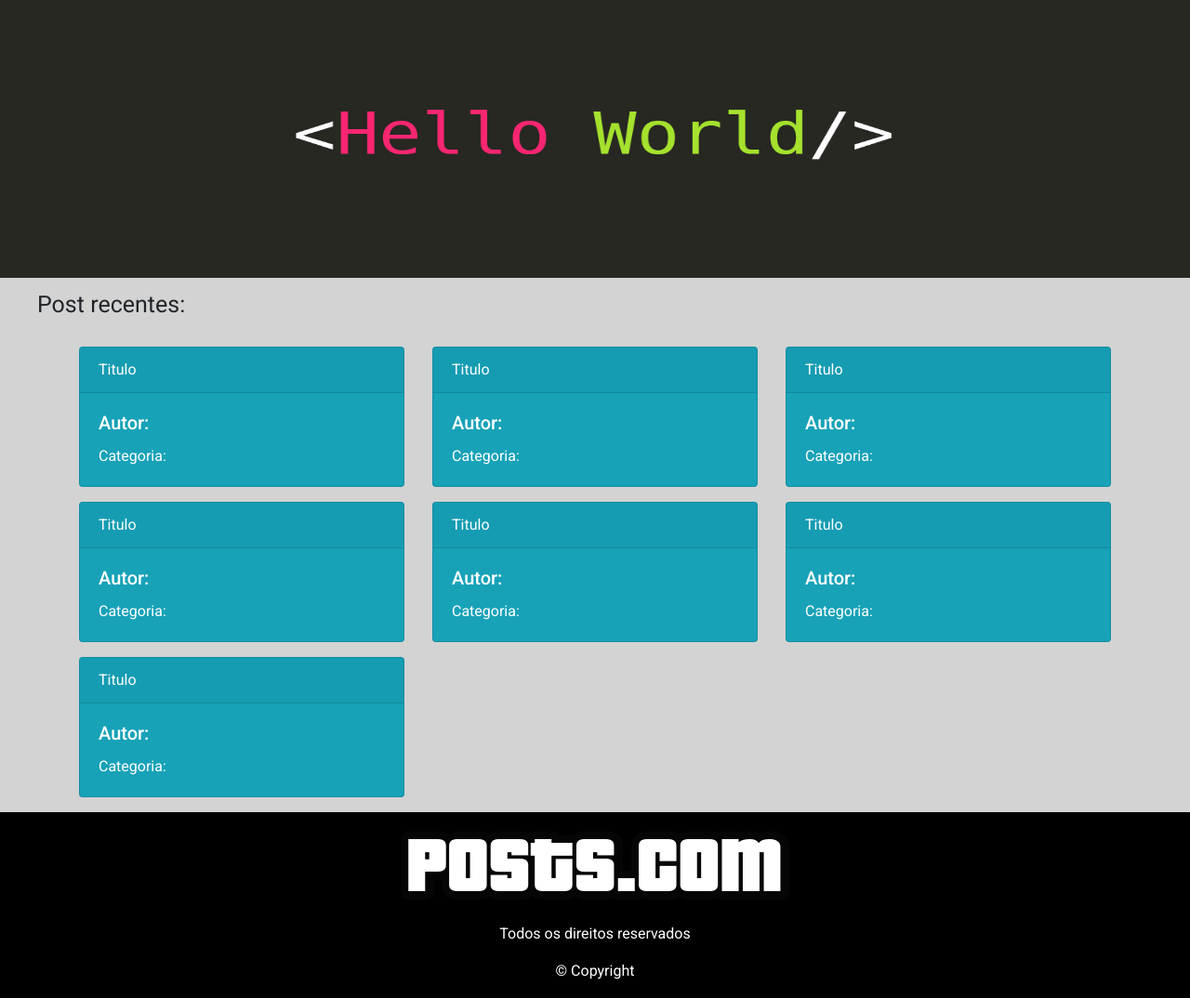
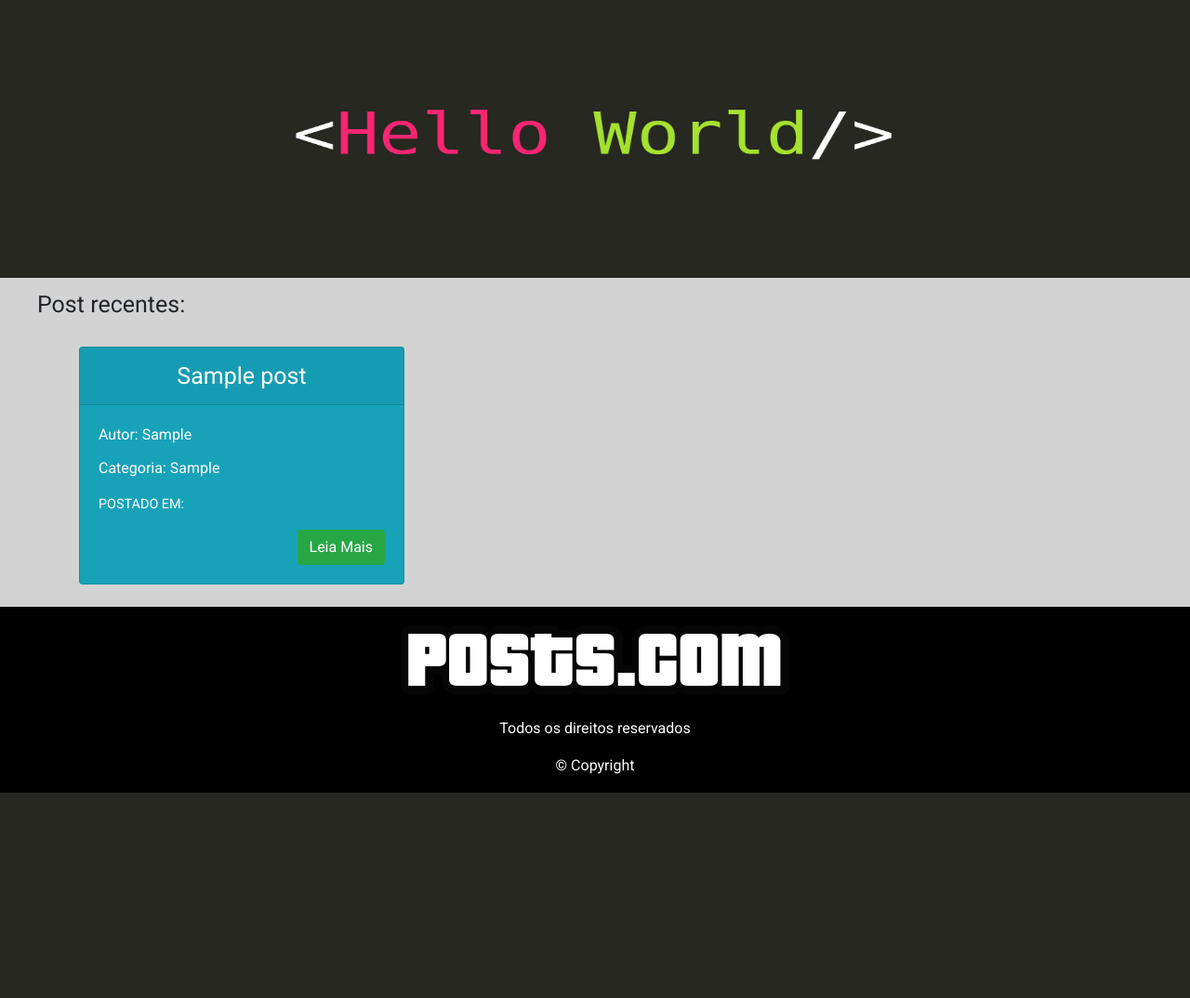
Before and after one commit to Aleeeeeh/ProjetoDPI, a PHP site: page /paginaInicial.php in a window 1280 px wide. Shown: the part 101-1175 px from the top of the page at 93% size. After the commit the page ends 954 px from the top, so only its background shows below. Run offline with PHP 8.4, Linux system fonts and the light colour scheme; tables that the repository leaves empty or names only in its code hold one stand-in row (values such as "Sample post").

Commit message:
Commit-2

```diff
--- /dev/null
+++ b/artigo.php
@@ -0,0 +1,2 @@
+<?php
+echo 'Ainda estamos trabalhando nisso.....';
--- a/classes/usuarios.php
+++ b/classes/usuarios.php
@@ -56,14 +56,15 @@ class usuario
         }
     }
 
-            public function postar($titulo,$autor,$artigo){
+            public function postar($titulo,$autor,$categorias,$artigo){
 
             global $poster;
             global $pdo;
 
-            $sql = $pdo->prepare("INSERT INTO categorias(titulo, autor, artigo) VALUES (:t, :a, :r )");
+            $sql = $pdo->prepare("INSERT INTO posts(titulo, autor, categorias, artigo) VALUES (:t, :a, :c, :r )");
             $sql->bindValue(":t",$titulo);
             $sql->bindValue(":a",$autor);
+            $sql->bindValue(":c",$categorias);
             $sql->bindValue(":r",$artigo);
             $sql->execute();
 
--- a/index.php
+++ b/index.php
@@ -27,7 +27,7 @@
                   <label>SENHA</label>
                   <input type="password" class="form-control" name="senha" id="CaixaEntrada" placeholder="Informe sua senha" maxlength="32"><br>
                 <button type="submit" class="btn btn-success btn-block ">Entrar</button>
-                <a href="cadastro.php">cadastro</a>
+                <a href="cadastro.php" style="text-decoration:center;">Não possui uma conta? Cadastre-se</a>
               </form>
         </div>
       </div>
--- a/paginaInicial.php
+++ b/paginaInicial.php
@@ -1,3 +1,25 @@
+  <?php
+  require_once 'classes/usuarios.php';
+  $u = new usuario;
+  $u->conectar("login","localhost","root","");
+
+  if(isset($_POST['titulo'])){
+
+    $titulo = addslashes($_POST['titulo']);
+    $autor = addslashes($_POST['autor']);
+    $categorias = addslashes($_POST['categorias']);
+    $artigo = addslashes($_POST['artigo']);
+    $u->conectar("login","localhost","root","");
+    $u ->postar($titulo, $autor, $categorias, $artigo );
+
+}
+  /* Selecionando tabela com os dados que serão exibidos e armazenando na variável row_post */
+  $result_post = "SELECT * FROM posts";
+
+  $result_post = $pdo->prepare($result_post);
+  $result_post->execute();
+?>
+
 <!DOCTYPE html>
 <html lang="pt-br">
 <head>
@@ -20,84 +42,29 @@
           </ul>
         </nav>
     </header>
-    <main>
+    <main><!-- PENDENTE: Deixar 3 cards em uma linha e fazer a página de artigos -->
       <img src="img/hw.jpg" alt="banner" class="banner">
       <div style="background-color: lightgray;">
         <p id="postsRecentes">Post recentes:</p>
+        <!-- Exibindo dados na tela inicial -->
+        <?php while($row_post = $result_post->fetch(PDO::FETCH_ASSOC)){?>
         <div class="container">
           <div class="row">
             <div class="col-md-4">
-              <div class="card text-white bg-info mb-3" style="max-width: 25rem;">
-              <div class="card-header">Titulo</div>
+              <div class="card text-white bg-info mb-4" style="max-width: 25rem;">
+              <div class="card-header" style="text-align: center;font-size: 25px;"><?php echo $row_post['titulo'];?></div>
               <div class="card-body">
-                <h5 class="card-title">Autor:</h5>
-                <p class="card-text">Categoria:</p>
-              </div>
-            </div>
-            </div><!-- Fim da div filho -->
-
-            <div class="col-md-4">
-              <div class="card text-white bg-info mb-3" style="max-width: 25rem;">
-              <div class="card-header">Titulo</div>
-              <div class="card-body">
-                <h5 class="card-title">Autor:</h5>
-                <p class="card-text">Categoria:</p>
-              </div>
-            </div>
-            </div><!-- Fim da div filho -->
-
-            <div class="col-md-4">
-              <div class="card text-white bg-info mb-3" style="max-width: 25rem;">
-              <div class="card-header">Titulo</div>
-              <div class="card-body">
-                <h5 class="card-title">Autor:</h5>
-                <p class="card-text">Categoria:</p>
-              </div>
-            </div>
-            </div><!-- Fim da div filho -->
-
-            <div class="col-md-4">
-              <div class="card text-white bg-info mb-3" style="max-width: 25rem;">
-              <div class="card-header">Titulo</div>
-              <div class="card-body">
-                <h5 class="card-title">Autor:</h5>
-                <p class="card-text">Categoria:</p>
-              </div>
-            </div>
-            </div><!-- Fim da div filho -->
-
-            <div class="col-md-4">
-              <div class="card text-white bg-info mb-3" style="max-width: 25rem;">
-              <div class="card-header">Titulo</div>
-              <div class="card-body">
-                <h5 class="card-title">Autor:</h5>
-                <p class="card-text">Categoria:</p>
-              </div>
-            </div>
-            </div><!-- Fim da div filho -->
-
-            <div class="col-md-4">
-              <div class="card text-white bg-info mb-3" style="max-width: 25rem;">
-              <div class="card-header">Titulo</div>
-              <div class="card-body">
-                <h5 class="card-title">Autor:</h5>
-                <p class="card-text">Categoria:</p>
-              </div>
-            </div>
-            </div><!-- Fim da div filho -->
-
-            <div class="col-md-4">
-              <div class="card text-white bg-info mb-3" style="max-width: 25rem;">
-              <div class="card-header">Titulo</div>
-              <div class="card-body">
-                <h5 class="card-title">Autor:</h5>
-                <p class="card-text">Categoria:</p>
+                <p class="card-title">Autor: <?php echo $row_post['autor'];?></p>
+                <p class="card-text">Categoria: <?php echo $row_post['categorias'];?></p>
+                <p class="card-text initialism">Postado em:</p>
+                <button type="button" class="btn btn-success float-right"><a href="artigo.php" style="color: white;">Leia Mais</a></button>
               </div>
             </div>
             </div><!-- Fim da div filho -->
           </div>
         </div>
-        </div>
+        <?php } ?>
+      </div>
     </main>
     <footer>
         <div class="conteudo-rodape">
```
Also changed, not shown: meusposts.php (+14 -1 lines), novopost.php (+5 -21 lines).
